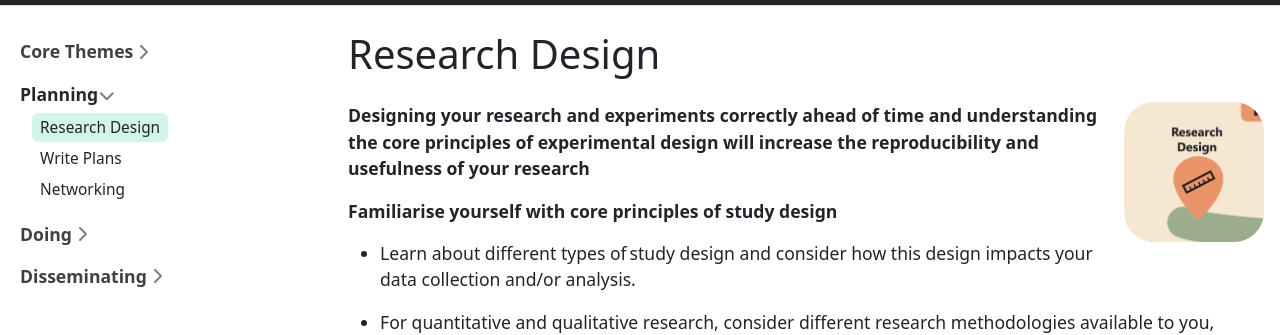
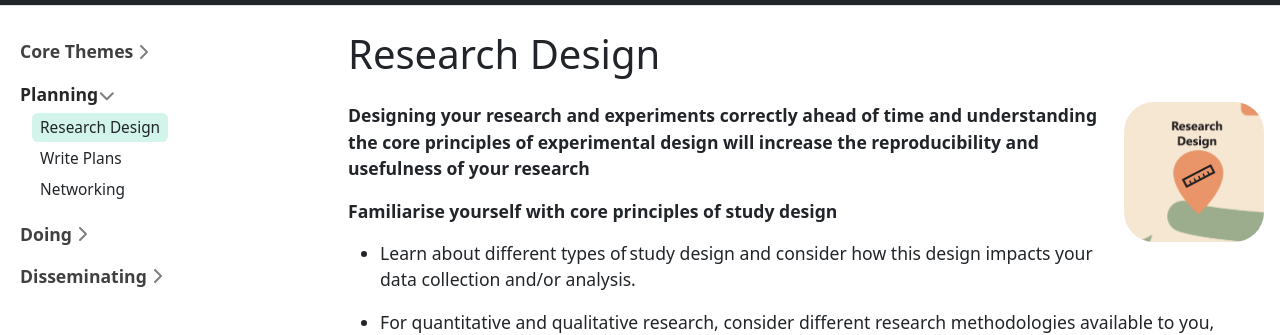
Before and after one commit to goodresearchpracticeroadmap/goodresearchpracticeroadmap.github.io, a Jekyll site: the page built from content/planning/research-design.md, in a window 1280 px wide. Shown: the part 207-542 px from the top of the page. Built offline with Jekyll 4.4.1, drawn with Linux system fonts in a browser that asks for light colours.

Commit message:
position tweaks

```diff
--- a/_sass/_custom.scss
+++ b/_sass/_custom.scss
@@ -23,7 +23,7 @@
       height: 524px;
 
       &.research-design {
-        margin: -34px 0px 0px -285px;
+        margin: -40px 0px 0px -285px;
       }
 
       &.write-plans {
@@ -47,7 +47,7 @@
       }
 
       &.handling-unexpected {
-        margin: -220px 0px 0px -290px;
+        margin: -220px 0px 0px -295px;
       }
 
       &.good-reporting {
@@ -55,7 +55,7 @@
       }
 
       &.data-sharing {
-        margin: -365px 0px 0px -463px;
+        margin: -379px 0px 0px -463px;
       }
 
       &.generating-impact {
```
